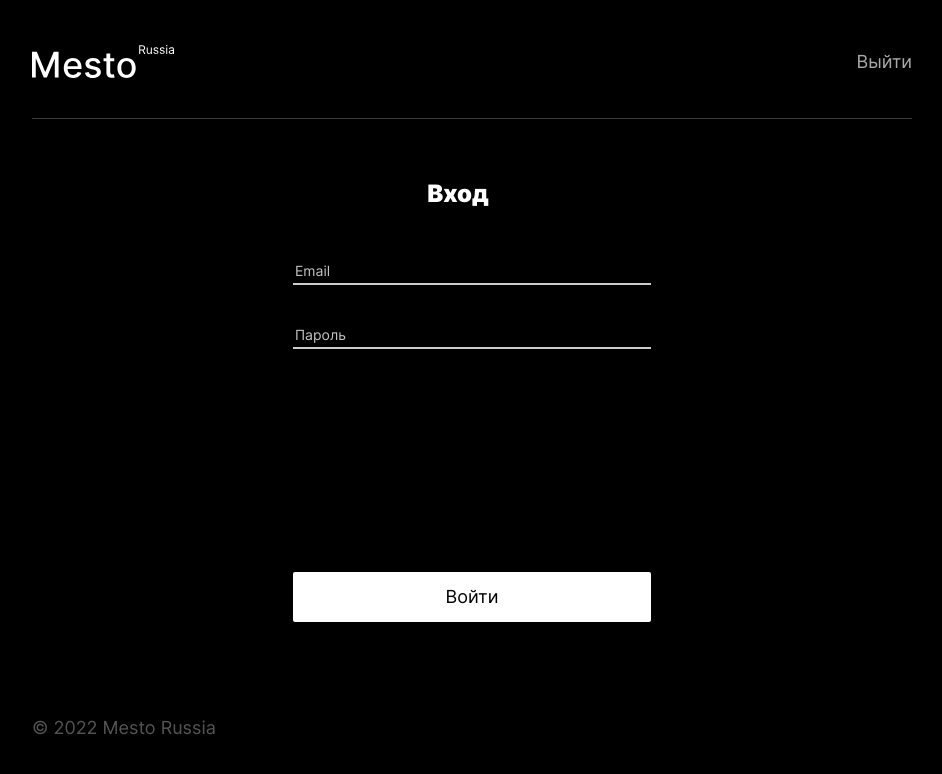
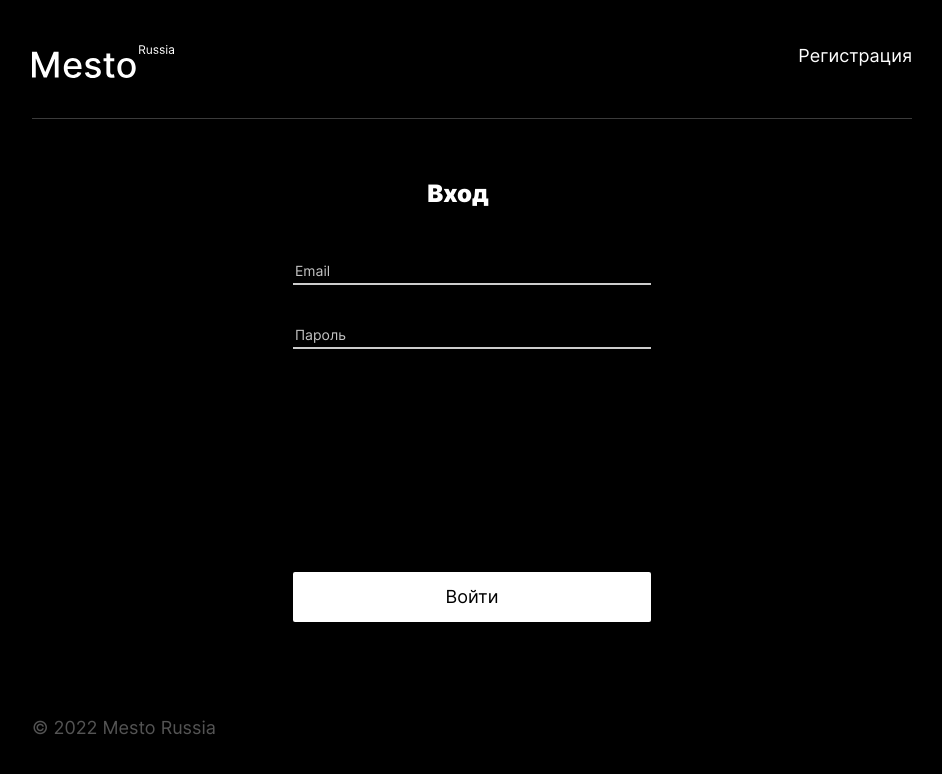
Before and after one commit to KirMoro/react-mesto-auth, a React (Create React App) app: page /sign-in in a window 1280 px wide. Shown: the top 774 px of the page, without its empty margins (168-1110 px from the left). Built offline with nearby package versions, Linux system fonts and the light colour scheme; no server answers.

Commit message:
fix: hotfix

```diff
--- a/src/components/App.js
+++ b/src/components/App.js
@@ -21,7 +21,7 @@ import {apiAuth} from "../utils/apiAuth";
 function App() {
   const [currentUser, setCurrentUser] = useState({});
   const [cards, setCards] = useState([]);
-  const [loggedIn, setLogin] = useState(true);
+  const [loggedIn, setLogin] = useState(false);
   const [isSignUp, setSignUp] = useState(false);
   const [userEmail, setUserEmail] = useState('');
 
```
